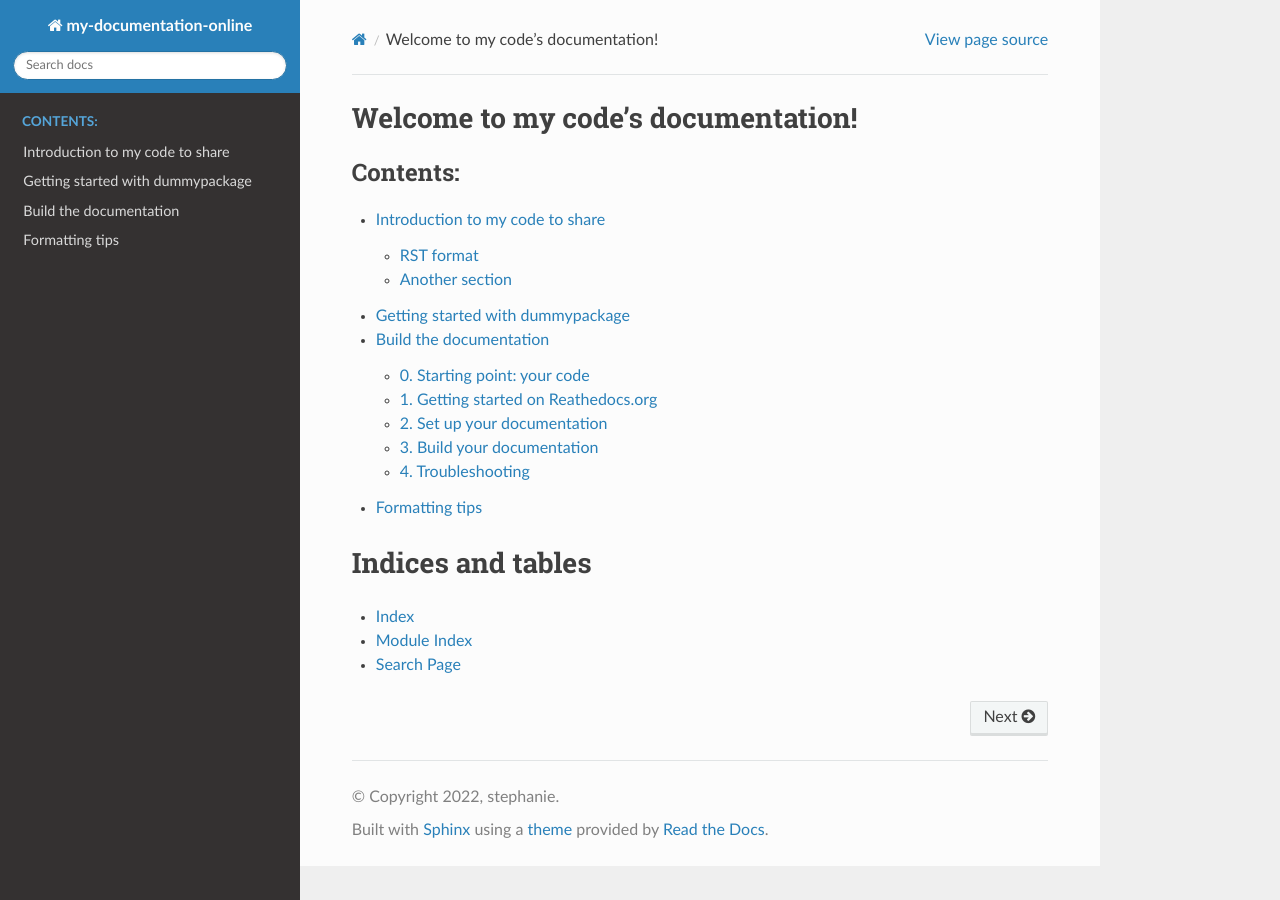
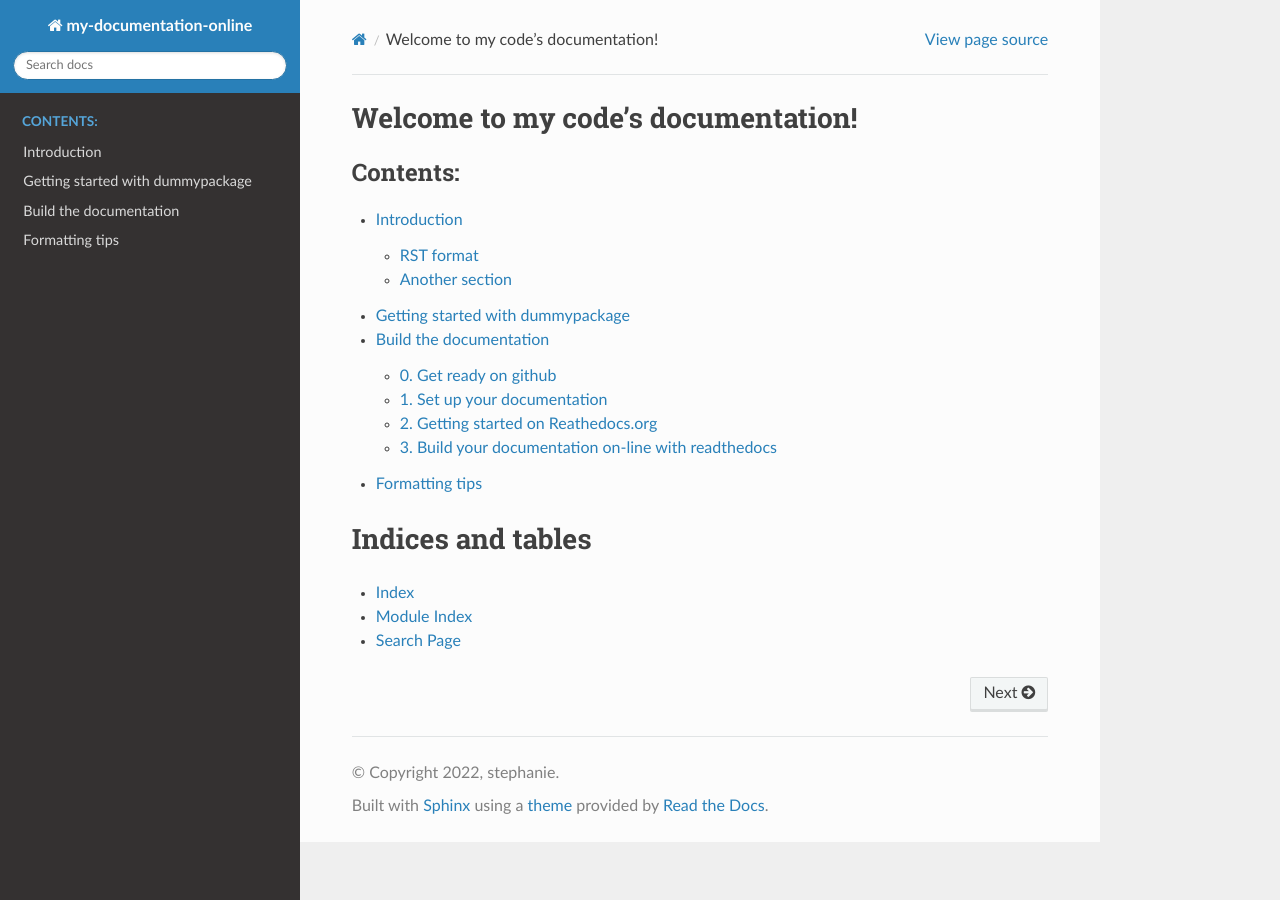
Before and after one commit to stephanieleroux/my-doc-online, a Sphinx documentation site: the page built from source/index.rst, in a window 1280 px wide. Built offline with Sphinx 7.4.7 and the Read the Docs theme 2.0.0, drawn with Linux system fonts in a browser that asks for light colours; some of the changed lines change nothing that is shown.

Commit message:
SLX: upd

````diff
--- a/source/build_documentation.md
+++ b/source/build_documentation.md
@@ -1,56 +1,40 @@
 # Build the documentation
 
-This  page explains the steps to follow in order to write and publish a documentation about a code with Reathedocs.
+This  page explains the steps in order to write and publish the documentation of  a code with Reathedocs. This tutorial is in the case where you don't wish to share the code itself nor its internal documentation (like the code docstrings) but you only want to publish an external documentation about it.
+
+In case you want to share a documentation _and_ the code itself, and if your code is in Python, documented with nice docstrings, you can have a look at [this other tutorial]() instead.
 
 ---
-## 0. Starting point: your code
+## 0. Get ready on github
 As a pre-requisite, you need:
-* to have a code ready to share (here the example is given with a dummy Python package named `dummypackage`),
-* this code is on github: [dummypackage on github](https://github.com/stephanieleroux/my-documented-code-test),
-* this code has been documented with nice docstrings following official guidance (here example with NumPy style docstrings). More [info and examples](https://www.sphinx-doc.org/en/master/usage/extensions/example_numpy.html) about Numpy docstrings in the previous link.
-* in your github project, you created a `/docs/` directory which will contain the documentation,
-* you have Sphinx installed locally so that you can  build your documentation locally (if not, you can install with conda: `conda install -c anaconda sphinx` ;  see more [here about Sphinx](https://www.sphinx-doc.org/en/master/)).
+* to have a github account,
+* to have created a new github Project, say for example `my-doc-online` ([see here on gihub](https://github.com/stephanieleroux/my-doc-online)),
+* this Project contains a source folder where you will put the text files containing the documentation.
 
-As an example, here is the structure of the github project of  the `dummypackage` python code:
+As an example, here is the structure of the `my-doc-online` github project:
 ```
-./my-documented-code-test/
+my-doc-online/
 ├── LICENSE
 ├── README.md
-├── docs
-├── dummypackage
-│   ├── mainscript.py
-│   └── srcpy
-│       ├── __init__.py
-│       └── libtools.py
-└── requirements.txt
+├── requirements.txt
+└── source
+    ├── build_documentation.md
+    ├── conf.py
+    ├── formatting-tips.md
+    ├── getting_started.rst
+    ├── img
+    │   └── screenshot-build-doc2.png
+    ├── index.rst
+    └── introduction.rst
 ```
-In shorts, it contains a collection of tools in `/dummypackage/srcpy/libtools.py` and a main script `/dummypackage/mainscript.py` importing and using those tools.
+
+
 
 ---
-## 1. Getting started on Reathedocs.org
+## 1. Set up your documentation
 
-### 1.1 Create your account:
-The first thing you then need to do is to create an account on [ReadTheDocs.org](https://readthedocs.org/accounts/signup/).
-
-There is an [extensive documentation](https://docs.readthedocs.io/en/stable/tutorial/) about what/how you can do with readthedocs. Here we will go through the _basic steps_ to publish the documentation of the `dummypackage` code which already exist on github. Please refer to the above link for further details.
-
-### 1.2 Connext to your github account
-* From your account on Reathedocs, click on __"Connect your Accounts"__,
-* Then connect your github account.
-
-### 1.3 Import a Project
-* Click on your login on the top right of the readthedocs page, then __"My Projects"__,
-* Click on __"Import a Project"__,
-* Click on __"Import Manually"__ and fill in the requested fields:
-
-![screenshot](./img/screenshot-import.png)
-
-At this stage, you now need to configure your documentation so that it can build and render on-line. This is explained in the next section.
-
-## 2. Set up your documentation
-
-### 2.1 Add a .readthedoc.yaml config file
-You need to have a `.readthedocs.yaml` config file at the root of your Project (in our dummy example, it will be located in the `/my-documented-code-test/` directory).
+### 1.1 Add a .readthedoc.yaml config file
+You need to have a `.readthedocs.yaml` config file at the root of your Project (in our dummy example, it will be located in the `/my-doc-online/` directory).
 
 Here is the simple config file used in the example:
 
@@ -82,47 +66,19 @@ python:
    - requirements: requirements.txt
 ```
 
-### 2.2 Add a requirements.txt file
-If you don't have one already, add a `requirements.txt` file at the root of your Project. This file indicates the requirements (packages) needed to use your package and its documentation.
+### 1.2 Add a requirements.txt file
+Add a `requirements.txt` file at the root of your Project. This file indicates the requirements (packages) needed to use build you documentation.
 
 In our example we have:
 ```
-$$ my-documented-code-test>>vi requirements.txt
-numpy
+$$>> vi requirements.txt
 sphinx>=4.4.0
 myst_parser>=0.15.2
 ```
-as we need `numpy` for our `dummypackage` to run, and we need `sphinx` and `myst_parser` for sphinx to build the documentation with markdown format.
 
-### 2.3 Generate the architecture of your documentation with `sphinx-quickstart`
-If you have Sphinx installed, just go in your `./docs/` directory and run:
-```
-sphinx-quickstart
-```
-It will ask you a few questions. To follow this tuto's example, answer yes to `Separate source and build directories (y/n) y`.
+### 1.3 Set up your `conf.py` file
+This configuration will set options for Readthedocs to generate the documentation on-line.
 
-After running sphinx-quickstart, the layout of the docs folder now looks like:
-
-```
-docs
-├── Makefile
-├── build
-├── make.bat
-└── source
-    ├── _static
-    ├── _templates
-    ├── conf.py
-    ├── index.rst
-```
-* There is now an index.rst file created in the `./source/` folder that will be the index  of your documentation.
-* There is also a `conf.py` file that you need to tune according to the needs of your package and its documentation.
-We will see in the following how to set those two files.
-
-At this stage you could now build your html-rendered documentation using the command:
-`make html` from the `./docs/` folder. However, it would not render well (and would probably fail) because you have not set the conf.py file yet.
-
-### 2.4 Set up your `conf.py` file
-This configuration will set options for Sphinx to generate the documentation either locally or by ReadtheDocs.
 In our case we have:
 ```
 vi source/conf.py
@@ -138,12 +94,10 @@ vi source/conf.py
 # add these directories to sys.path here. If the directory is relative to the
 # documentation root, use os.path.abspath to make it absolute, like shown here.
 #
-import os
-import sys
-sys.path.append(os.path.abspath('../../dummypackage/'))
+#import os
+#import sys
+#sys.path.append(os.path.abspath('../../dummypackage/'))
 
-# this is to tell reathedocs not to try to document numpy which is external.
-autodoc_mock_imports = ['numpy']
 
 # -- Project information -----------------------------------------------------
 
@@ -165,12 +119,8 @@ master_doc = 'index'
 #    'sphinx.ext.autodoc'
 #]
 extensions = [
-    'sphinx.ext.autodoc',
-    'sphinx.ext.napoleon',
     'myst_parser'
 ]
-
-napoleon_google_docstring = False
 
 source_suffix = {
     '.rst': 'restructuredtext',
@@ -197,7 +147,6 @@ exclude_patterns = []
 #html_theme = 'classic'
 html_theme = 'sphinx_rtd_theme'
 
-
 # Add any paths that contain custom static files (such as style sheets) here,
 # relative to this directory. They are copied after the builtin static files,
 # so a file named "default.css" will overwrite the builtin "default.css".
@@ -206,57 +155,19 @@ html_theme = 'sphinx_rtd_theme'
 exclude_patterns = ['_build', 'Thumbs.db', '.DS_Store']
 ```
 
-* The lines :
-```
-import os
-import sys
-sys.path.append(os.path.abspath('../../dummypackage/'))
-```
-are important so that sphinx knows where your python package is.
+* The extension 'myst_parser' and the `source_suffix` list is not necessary but it can be used to unable markdown format and latex equations within the documentation. `myst_enable_extensions = ["dollarmath", "amsmath"]` is also needed in that case.
 
-* The line `autodoc_mock_imports = ['numpy']` is necessary to build the documentation on-line with readthedocs, otherwise readthedocs will fail looking for numpy inside our package.
 
-* The `'sphinx.ext.napoleon',` extension is so that sphinx recognizes the numpy-style docstrings in your code. And you also need to switch off Googlestyle docstrings with `napoleon_google_docstring = False`.
-
-* The extension 'myst_parser' and the `source_suffix` list is not necessary but it can be used to anable markdown format and latex equations within the documentation. `myst_enable_extensions = ["dollarmath", "amsmath"]` is also needed in that case.
-
-### 2.6 Generate the documentation from your code docstrings
-In the `./docs/` folder, run:
-```
-sphinx-apidoc -f -o ./source/ ../dummypackage/
-```
-This should generate `.rst` files automatically describing your python package from its docstrings.
-In our example:
-```
->> sphinx-apidoc -f -o ./source/ ../dummypackage/
-Creating file ./source/mainscript.rst.
-Creating file ./source/srcpy.rst.
-Creating file ./source/modules.rst.
-```
-
-And here is what the `modules.rst` files contains:
-```
-dummypackage
-============
-
-.. toctree::
-   :maxdepth: 4
-
-   mainscript
-   srcpy
-~
-```
-
-### 2.7 Set up the index.rst file
-This file is the index of your documentation. You can set which files will be included. You can add as many files as you want, in rst format (or in markdown if you have unable this option - see above).
+### 1.4 Set up the index.rst file
+This file is the index of your documentation. You can set which other text files will be included. You can add as many files as you want, in rst format (or in markdown if you have unable this option - see above).
+The  pages to include in the documentation are listed in the `toctree::` section.
 In our example, the index file looks like:
 ```
-.. my_dumb_math_tools documentation master file, created by
-   sphinx-quickstart on Fri Sep  9 13:56:51 2022.
+.. my dummy documentation master file
    You can adapt this file completely to your liking, but it should at least
    contain the root `toctree` directive.
 
-Welcome to my_dumb_math_tools's documentation!
+Welcome to my code's documentation!
 ==============================================
 
 .. toctree::
@@ -265,10 +176,8 @@ Welcome to my_dumb_math_tools's documentation!
 
    introduction
    getting_started
-   anotherpage
    build_documentation
-   modules
-
+   formatting-tips
 
 Indices and tables
 ==================
@@ -278,40 +187,42 @@ Indices and tables
 * :ref:`search`
 ```
 
-The  pages to include in the documentation are listed in the `toctree::` section. Note that the `modules` page was added in the list (it was generated by the  `sphinx-apidoc` command from the code docstrings - see above). The other pages (introduction, getting started, etc) are simple text pages that were added mannually into the folder and containing some aspects of the documentation (other than the docstrings themseves).
+### 1.5 Write your documentation!
+It must be written in [rst format], which is close to markdown format. You can also write in markdown if you have unable this option (see above).
 
-### 2.6 Set up you index.rst file
-This is where you set which pages will be included in the
+Each documentation page (file) you write should be referenced to in the index.rst file to be included in the on-line rendered documentation.
+
+Finally, push your up-to-date Project on github.
 
 ---
-## 3. Build your documentation
-### Locally
-* In order to check that your documentation builds fine and looks nice, you can build it locally by running
-`make html` from the `./docs/` folder.
-* You can check the rendered html pages by opening `./docs/build/html/build_documentation.html
-` in your browser.
+## 2. Getting started on Reathedocs.org
 
-### Build on Readthedocs
-Once everything looks fine locaaly, you can push everything to your gihub Project.
+### 2.1 Create your account:
+The first thing you then need to do is to create an account on [ReadTheDocs.org](https://readthedocs.org/accounts/signup/).
 
-Then check on the readthedocs build page. In our example: [https://readthedocs.org/projects/my-documented-code-test/builds/](https://readthedocs.org/projects/my-documented-code-test/builds/).
-If you had connected your github Project to your reathedocs account as explained in this tuto, a "webhook" was generated automatically so that every `push` or 'pull request` on your github project will send a notification to your readthedocs account and will trigger a new build  of your documentation. If for some reason the webhook was not generated, you can set it up manually following these [instructions](https://docs.readthedocs.io/en/stable/connected-accounts.html).
+There is an [extensive documentation](https://docs.readthedocs.io/en/stable/tutorial/) about what/how you can do with readthedocs. Here we will go through the _basic steps_ to publish an online documentation. Please refer to the above link for more advanced needs.
+
+### 2.2 Connext to your github account
+* From your account on Reathedocs, click on __"Connect your Accounts"__,
+* Then connect your github account.
+
+### 2.3 Import a Project
+* Click on your login on the top right of the readthedocs page, then __"My Projects"__,
+* Click on __"Import a Project"__,
+* Click on __"Import Manually"__ and fill in the requested fields:
+
+![screenshot](./img/screenshot-import.png)
+
+
+
+---
+## 3. Build your documentation  on-line with readthedocs
+
+Check on the readthedocs `build` page. In our example: [https://readthedocs.org/projects/my-doc-online/builds/](https://readthedocs.org/projects/my-doc-online/builds/).
+If you had connected your github Project to your reathedocs account as explained in this tuto, a "webhook" was generated automatically so that any new `push` or 'pull request` on your github project will send a notification to your readthedocs account and will trigger a new build  of your documentation. If for some reason the webhook was not generated, you can set it up manually following these [instructions](https://docs.readthedocs.io/en/stable/connected-accounts.html).
 
 Your screen should look like this:
 
-![screenshot](./img/screenshot-build.png)
+![screenshot](./img/screenshot-build-doc2)
 
 You can click on the latest build to see the details and try to debug if it failed.
-
-As an example of a failed build, here is how it looks like before the `autodoc_mock_imports = ['numpy']` was  added in the `conf.py` file. It fails  because reathedocs will try to install/load  `numpy` to build the documentation (since 'numpy` is part of the required environment of the python package):
-
-![screenshot](./img/secreenshot-buildfailed.png)
-
-
----
-## 4. Troubleshooting
-You might experience that the documentation can build fine locally but does not render the code docstrings well on the readthedocs site. If so:
-* Check out the warning and error messages from the readthedocs build page (to get more details, click on 'view raw` link on the right).
-* Make sure the path set in the `conf.py` indicates the root of the python package:  `sys.path.append(os.path.abspath('../../dummypackage/'))` in our example.
-* If the build fails because of a missing external package, add it in the `autodoc_mock_imports` list in the `conf.py` file:  `autodoc_mock_imports = ['numpy','missingpackage1','othermissingpackage2']`.
-* Last but not least: it is recommended to avoid underscores in the package and python code files. It might solve some of your problems.
--- a/source/introduction.rst
+++ b/source/introduction.rst
@@ -1,4 +1,4 @@
-Introduction to my code to share
+Introduction
 #################################
 
 This is the intro page.
````
Also changed, not shown: source/img/screenshot-build-doc2.png (added), 1 other file.
